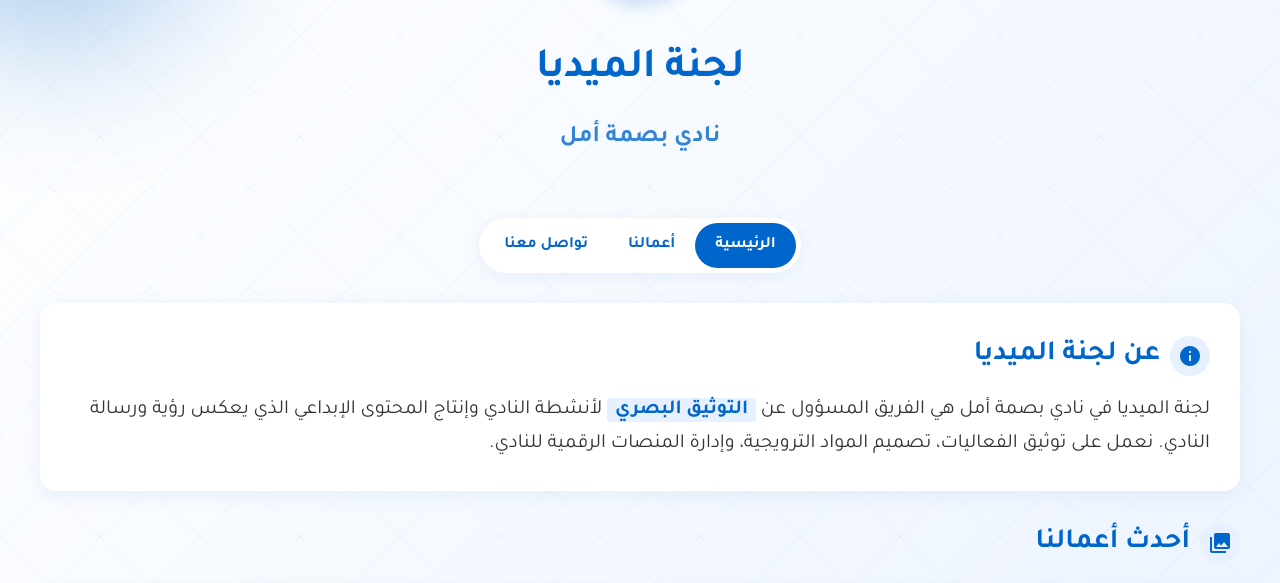
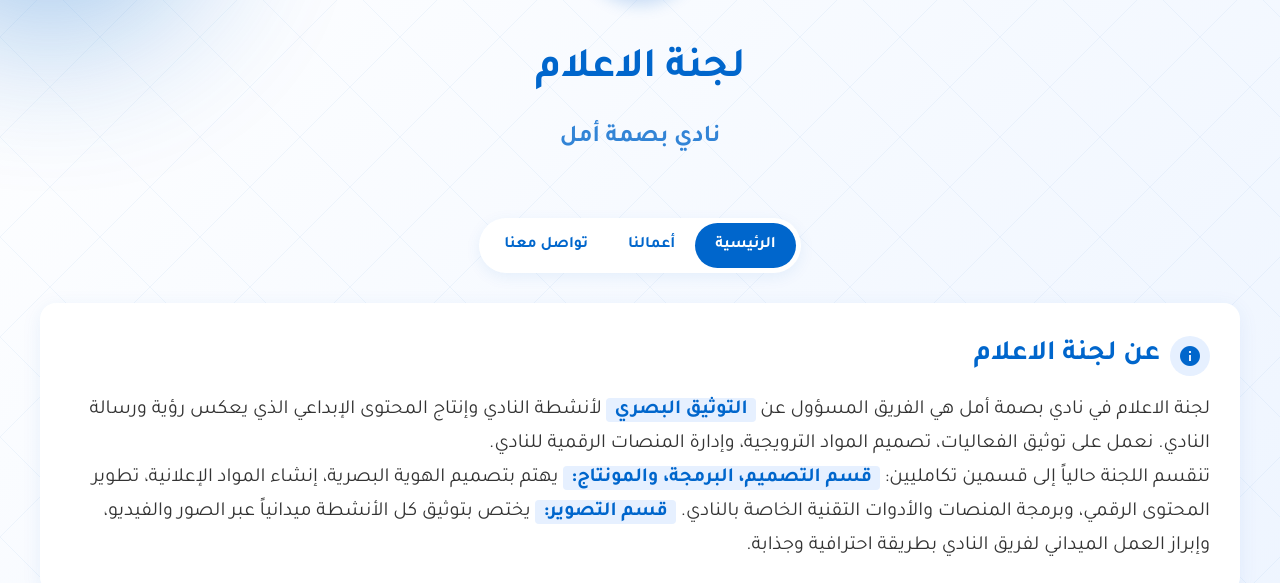
Before and after one commit to moustirimohammedilyes-rgb/hope-club, a plain HTML site: page index.html in a window 1280 px wide. Shown: the part 163-746 px from the top of the page. Drawn offline with Linux system fonts and the light colour scheme.

Commit message:
Update title and headings from media to media team

```diff
--- a/index.html
+++ b/index.html
@@ -3,7 +3,7 @@
 <head>
     <meta charset="UTF-8">
     <meta name="viewport" content="width=device-width, initial-scale=1.0">
-    <title>لجنة الميديا - نادي بصمة أمل</title>
+    <title>لجنة الاعلام - نادي بصمة أمل</title>
     <link href="https://fonts.googleapis.com/icon?family=Material+Icons" rel="stylesheet">
     <link href="https://fonts.googleapis.com/css2?family=Cairo:wght@400;600;700&display=swap" rel="stylesheet">
     <link rel="stylesheet" href="style.css">
@@ -19,7 +19,7 @@
             <div class="logo">
                 <img src="img/n1.PNG" alt="">
             </div>
-            <h1 class="title">لجنة الميديا</h1>
+            <h1 class="title">لجنة الاعلام</h1>
             <h2 class="subtitle">نادي بصمة أمل</h2>
         </div>
 
@@ -32,11 +32,17 @@
         <div class="intro-section">
             <h3 class="intro-title">
                 <i class="material-icons">info</i>
-                عن لجنة الميديا
+                عن لجنة الاعلام
             </h3>
             <p class="intro-text">
-                لجنة الميديا في نادي بصمة أمل هي الفريق المسؤول عن <span class="highlight">التوثيق البصري</span> لأنشطة النادي وإنتاج المحتوى الإبداعي الذي يعكس رؤية ورسالة النادي. نعمل على توثيق الفعاليات، تصميم المواد الترويجية، وإدارة المنصات الرقمية للنادي.
+                لجنة الاعلام في نادي بصمة أمل هي الفريق المسؤول عن <span class="highlight">التوثيق البصري</span> لأنشطة النادي وإنتاج المحتوى الإبداعي الذي يعكس رؤية ورسالة النادي. نعمل على توثيق الفعاليات، تصميم المواد الترويجية، وإدارة المنصات الرقمية للنادي.
             </p>
+            <p class="intro-text">
+                تنقسم اللجنة حالياً إلى قسمين تكامليين: <span class="highlight">قسم التصميم، البرمجة، والمونتاج:</span> يهتم بتصميم الهوية البصرية، إنشاء المواد الإعلانية، تطوير المحتوى الرقمي، وبرمجة المنصات والأدوات التقنية الخاصة بالنادي.
+                      <span class="highlight">قسم التصوير:</span>   يختص بتوثيق كل الأنشطة ميدانياً عبر الصور والفيديو، وإبراز العمل الميداني لفريق النادي بطريقة احترافية وجذابة.
+
+            </p>
+
         </div>
 
         <div class="gallery-section">
@@ -90,7 +96,7 @@
         </div>
 
         <div class="footer">
-            © 2025 نادي بصمة أمل - جميع الحقوق محفوظة
+            © 2025 نادي بصمة الاعلام - جميع الحقوق محفوظة
         </div>
     </div>
 </body>
```
